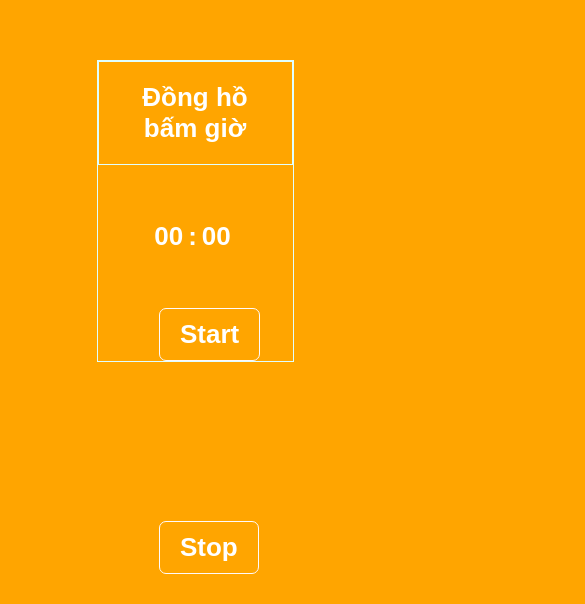
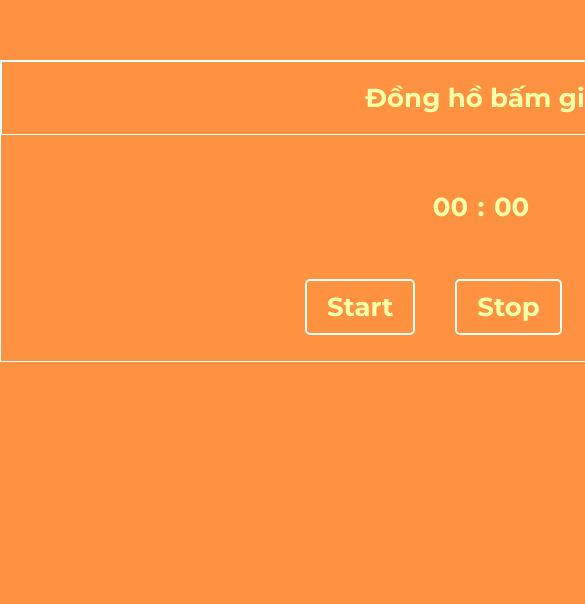
Before and after one commit to Duy2563/BamGio, a plain HTML site: page index.html in a window 390 px wide. Shown: the part 240-844 px from the top of the page, 585 px wide, since content can reach past the window. Drawn offline with Linux system fonts and the light colour scheme.

Commit message:
first commit3

```diff
--- a/css/DongHoBamGio.Css
+++ b/css/DongHoBamGio.Css
@@ -4,7 +4,7 @@
 body{
     margin: 0px;
     padding: 0px;
-    background-color: orange;
+    background-color: #FF9240;
 }
 .container{
     width: 50%;
@@ -16,7 +16,7 @@ body{
 
 }
 h2{
-    color: white;
+    color: #ffffa9;
     border: 1px solid #E0FFFF;
     margin: 0px;
     padding: 20px;
@@ -30,7 +30,7 @@ span{
     position: relative;
     top: 40px;
     margin-right: 5px;
-    color: white;
+    color:#ffffa9;
 }
 
 .button{
@@ -41,18 +41,29 @@ span{
     left: 31.5%;
     margin: 80px auto;
     margin-right: 40px;
-    border: 1px solid snow;
-    color: white;
+    border: 2px solid white;
+    color: #ffffa9;
     padding-top: 10px;
     padding-left: 20px;
     padding-right: 20px;
     padding-bottom: 10px;
-    border-radius: 7px;
+    border-radius: 5px;
 }
 .button:hover{
-    background-color: white;
-    color: orange;
+    background-color: #ffffa9;
+    color: #FF9240;
     transition: 1s;
     cursor: pointer;
-    border-radius: 5px;
+    border-radius: 10px;
 }
+@media screen and (max-width: 1028px) {
+    .container{
+        width: 965px;
+        height: 300px;
+        /* background-color: orange; */
+        border: 1px solid #E0FFFF;
+        margin: 300px auto;
+        text-align: center;
+
+    }
+}
--- a/index.html
+++ b/index.html
@@ -1,21 +1,32 @@
 <!DOCTYPE html>
 <html lang="en">
+
 <head>
     <meta charset="UTF-8">
     <meta http-equiv="X-UA-Compatible" content="IE=edge">
     <meta name="viewport" content="width=device-width, initial-scale=1.0">
     <script src="js/DongHoBamGio.js"></script>
     <link rel="stylesheet" href="css/DongHoBamGio.Css">
+    <link rel="preconnect" href="https://fonts.googleapis.com">
+    <link rel="preconnect" href="https://fonts.gstatic.com" crossorigin>
+    <link href="https://fonts.googleapis.com/css2?family=Montserrat:wght@700&family=Roboto&display=swap"
+        rel="stylesheet">
     <title>Đồng hồ bấm giờ</title>
 </head>
+
 <body>
     <div class="container">
         <h2>Đồng hồ bấm giờ</h2>
-        <p><span id="seconds">00</span><span>:</span><span id="tens">00</span></p>
+        <p>
+            <span id="seconds">00</span>
+            <span>:</span>
+            <span id="tens">00</span>
+        </p>
         <div class="button " id="button_start">Start</div>
         <div class="button " id="button_stop">Stop</div>
         <div class="button " id="button_reset">Reset</div>
     </div>
 
 </body>
+
 </html>
--- a/js/DongHoBamGio.js
+++ b/js/DongHoBamGio.js
@@ -1,25 +1,25 @@
-window.onload = function(){
-    var seconds         = 00;
+window.onload = function () {
+    var seconds = 00;
 
-    var tens            = 00;
+    var tens = 00;
 
-    var secondss        = document.getElementById('seconds');
+    var secondss = document.getElementById('seconds');
 
-    var tenss           = document.getElementById('tens');
+    var tenss = document.getElementById('tens');
 
-    var button_start    = document.getElementById('button_start');
+    var button_start = document.getElementById('button_start');
 
-    var button_stop     = document.getElementById('button_stop');
+    var button_stop = document.getElementById('button_stop');
 
-    var button_reset    = document.getElementById('button_reset');
+    var button_reset = document.getElementById('button_reset');
 
     var Interval;
 
-    button_start.onclick = function(){
+    button_start.onclick = function () {
         //Tạm dừng thời gian đang chạy
         clearInterval(Interval);
         //Sau 0.1 tích tắc sẽ chạy đồng hồ và chạy mãi
-        Interval = setInterval(startTimer,10)
+        Interval = setInterval(startTimer, 10)
 
     }
 
@@ -28,27 +28,27 @@ window.onload = function(){
         clearInterval(Interval);
     }
 
-    button_reset.onclick = function(){
+    button_reset.onclick = function () {
         //Tạm dừng thời gian đang chạy
         clearInterval(Interval);
         //Cho biến seconds thành 0
         seconds = "00";
         //Cho biến tens thành 0
-        tens    = "00";
+        tens = "00";
         //Gán biến secondss thành 0
         secondss.innerHTML = seconds;
         //Gán biến tenss thành 0
         tenss.innerHTML = tens;
     }
-    function startTimer(){
+    function startTimer() {
         // Biến tens ++
         tens++;
         // Nếu biến tens <=9 thì vẫn bằng 0
-        if(tens<=9){
+        if (tens <= 9) {
             tenss.innerHTML = '0' + tens;
         }
         //Nếu biến tens>9 thì gán biến tens++ vào
-        if(tens>9){
+        if (tens > 9) {
             tenss.innerHTML = tens;
         }
 
@@ -61,7 +61,8 @@ window.onload = function(){
 
             tenss.innerHTML = '0' + 0;
         }
-        if (seconds>9) {
+        // nếu biến seconds >9 thì sẽ gán vào biến secondss
+        if (seconds > 9) {
             secondss.innerHTML = seconds;
         }
     }
```
